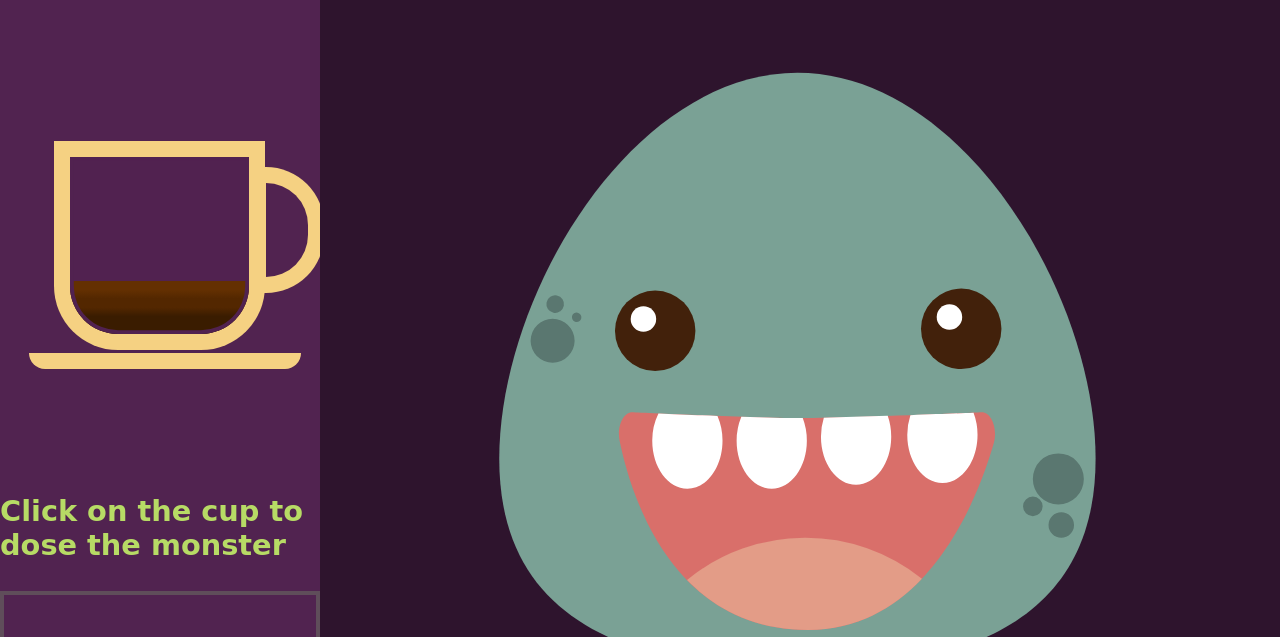
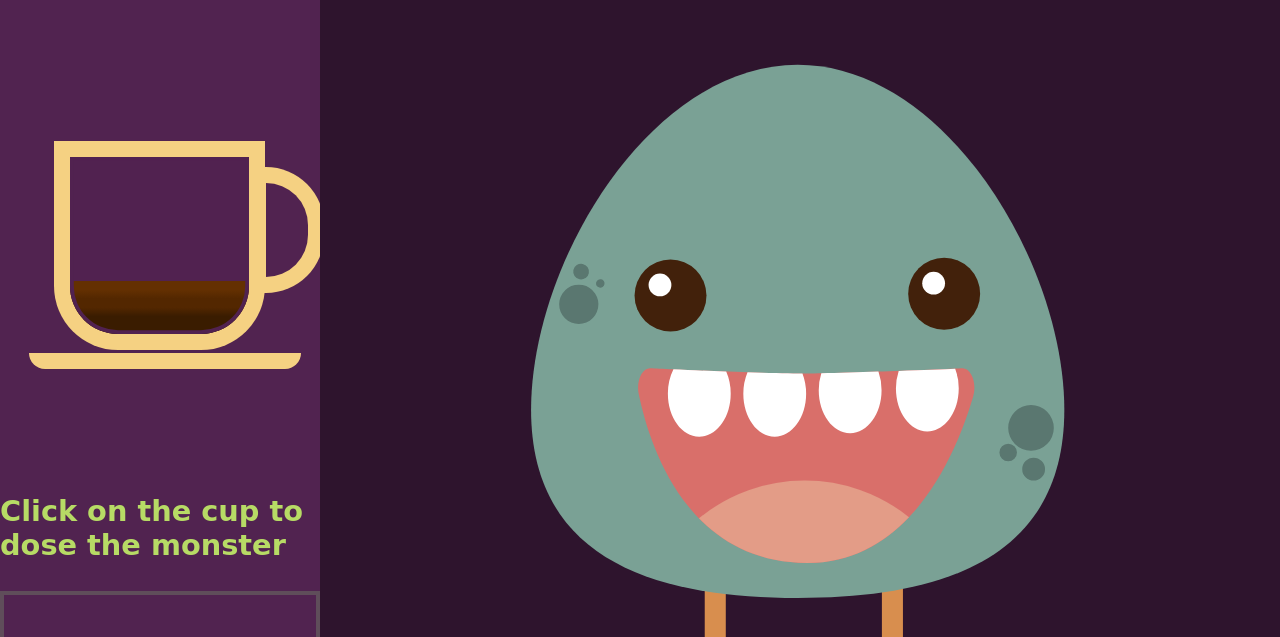
Before and after one commit to jamesteale/JS-PUB-SUB, a website with bundled scripts: page index.html in a window 1280 px wide. Shown: the part 123-760 px from the top of the page. Built offline with nearby package versions, Linux system fonts and the light colour scheme; a web font is replaced by a local one.

Commit message:
Fixing Monster Layout

```diff
--- a/src/monster/monster.scss
+++ b/src/monster/monster.scss
@@ -24,6 +24,11 @@
 .monster-container{
   .monster{
     animation: wobble 1s 0s forwards;
+    .monster-svg {
+      position: absolute;
+      width: 100%;
+      height: 85vh;
+    }
 
     & *{
       transition: all 1s ease;
```
